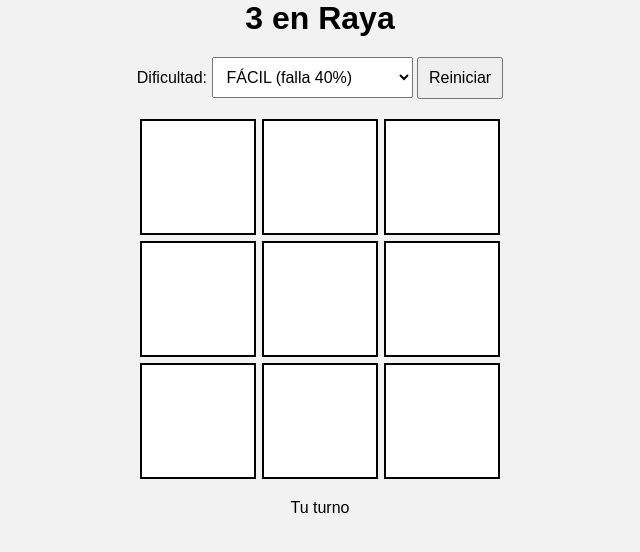
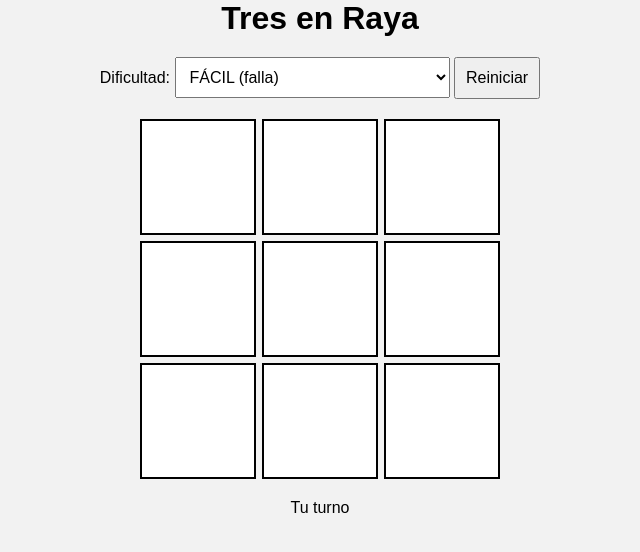
Before and after one commit to goetniz/tres-en-raya, a plain HTML site: page index.html in a window 1280 px wide. Shown: the whole page, without its empty margins (320-960 px from the left). Drawn offline with Linux system fonts and the light colour scheme.

Commit message:
Update title and difficulty options in index.html

```diff
--- a/index.html
+++ b/index.html
@@ -2,19 +2,19 @@
 <html lang="es">
 <head>
     <meta charset="UTF-8">
-    <title>3 en Raya con Dificultad</title>
+    <title>Tres Raya</title>
     <link rel="stylesheet" href="style.css">
 </head>
 <body>
 
-<h1>3 en Raya</h1>
+<h1>Tres en Raya</h1>
 
 <div id="controls">
     <label for="difficulty">Dificultad: </label>
     <select id="difficulty">
-        <option value="easy">FÁCIL (falla 40%)</option>
-        <option value="normal">NORMAL (falla 10%)</option>
-        <option value="hard">IMPOSIBLE (falla 1%)</option>
+        <option value="easy">FÁCIL (falla)</option>
+        <option value="normal">NORMAL</option>
+        <option value="hard">IMPOSIBLE (solo para expertos)</option>
     </select>
 
     <button id="reset">Reiniciar</button>
```
